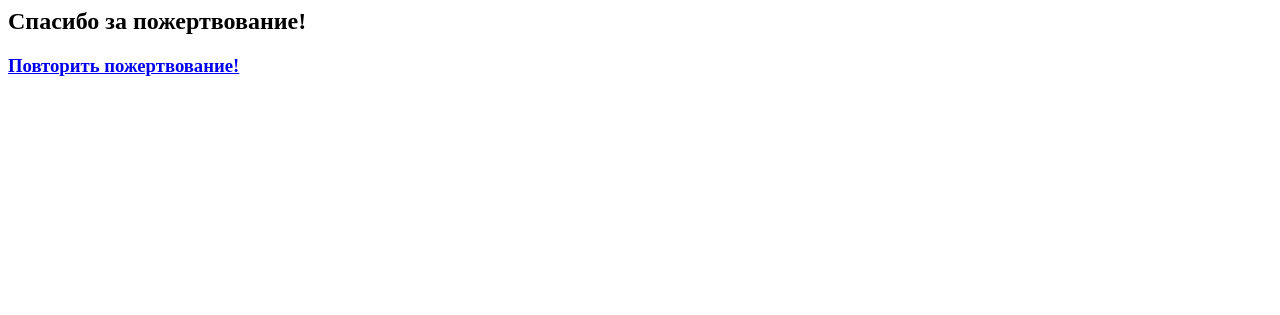
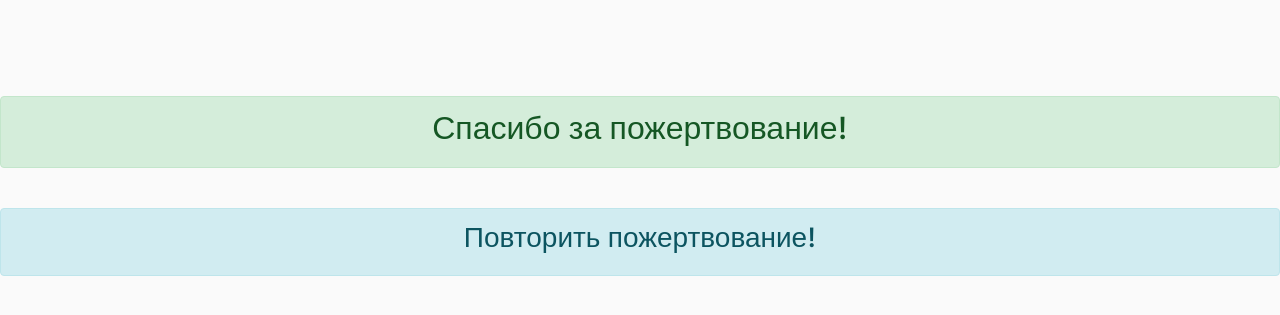
Before and after one commit to Mrakobec/WKR, a Django app: template mysite/dashboard/templates/bank/thanks.html in a window 1280 px wide. Shown: the top 315 px of the page. Run offline with Django 3.2, Linux system fonts and the light colour scheme; the template is opened without the code that fills it, so the values that code supplies are empty; some libraries are stand-ins or nearby versions.

Commit message:
страница благодарности

```diff
--- a/mysite/dashboard/templates/bank/thanks.html
+++ b/mysite/dashboard/templates/bank/thanks.html
@@ -1,8 +1,30 @@
-<html>
+    {% load static %}
+<!DOCTYPE html>
+
+<html lang="en">
 <head>
+    <link rel="stylesheet" href="https://stackpath.bootstrapcdn.com/bootstrap/4.1.3/css/bootstrap.min.css" integrity="sha384-MCw98/SFnGE8fJT3GXwEOngsV7Zt27NXFoaoApmYm81iuXoPkFOJwJ8ERdknLPMO" crossorigin="anonymous">
+      <meta charset="UTF-8">
+    <!-- Bootstrap CSS CDN -->
+    <link rel="stylesheet" href="https://stackpath.bootstrapcdn.com/bootstrap/4.1.0/css/bootstrap.min.css" integrity="sha384-9gVQ4dYFwwWSjIDZnLEWnxCjeSWFphJiwGPXr1jddIhOegiu1FwO5qRGvFXOdJZ4" crossorigin="anonymous">
+    <!-- Our Custom CSS -->
+    <link rel="stylesheet" type="text/css" href="{% static 'dashboard/style.css' %}">
+
+    <!-- Font Awesome JS -->
+    <script defer src="https://use.fontawesome.com/releases/v5.0.13/js/solid.js" integrity="sha384-tzzSw1/Vo+0N5UhStP3bvwWPq+uvzCMfrN1fEFe+xBmv1C/AtVX5K0uZtmcHitFZ" crossorigin="anonymous"></script>
+    <script defer src="https://use.fontawesome.com/releases/v5.0.13/js/fontawesome.js" integrity="sha384-6OIrr52G08NpOFSZdxxz1xdNSndlD4vdcf/q2myIUVO0VsqaGHJsB0RaBE01VTOY" crossorigin="anonymous"></script>
+
+    <meta name="viewport" content="width=device-width, initial-scale=1.0">
+    <meta http-equiv="X-UA-Compatible" content="ie=edge">
+    <title>Dashboard</title>
 </head>
 <body>
-<h2>Спасибо за пожертвование!</h2>
-<h3><a href="{% url 'inpustcreate' username %}">Повторить пожертвование!</a></h3>
+<br>
+<br>
+<br>
+<br>
+<div class="alert alert-success" role="alert"><h2 align="center">Спасибо за пожертвование!</h2></div>
+<br>
+<div class="alert alert-info" role="alert"><h3 align="center"><a href="{% url 'inpustcreate' username %}">Повторить пожертвование!</a></h3></div>
 </body>
 </html>
--- a/mysite/dashboard/views.py
+++ b/mysite/dashboard/views.py
@@ -313,6 +313,7 @@ def OutPutFilter(request, fpk):
                             k.output = o1
                             k.balance = b2
                             k.save()
+
                         instance.save()
 
 
```
